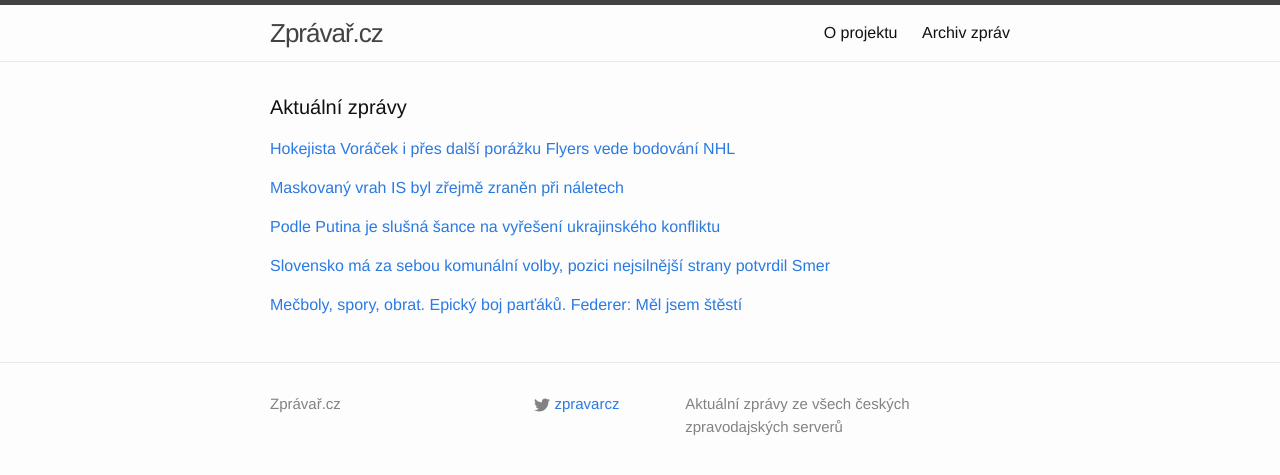
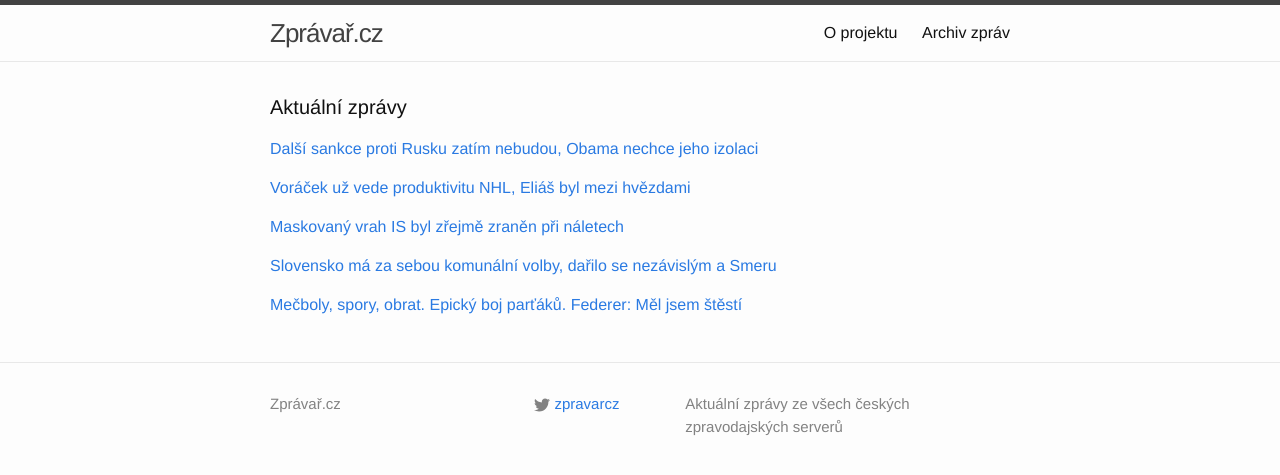
Before and after one commit to adliska/zpravar, a Jekyll site: the page built from index.html, in a window 1280 px wide. Shown: the top 475 px of the page. Built offline with Jekyll 4.4.1, drawn with Linux system fonts in a browser that asks for light colours; some of the changed lines change nothing that is shown.

Commit message:
zpravar news update

```diff
--- a/index.html
+++ b/index.html
@@ -5,9 +5,22 @@ layout: default
 <div class="home">
     <h1 class="page-heading">Aktuální zprávy</h1>
 
-<p><a href="javascript:;" onclick="toggle_visibility('zpravy0')">Hokejista Voráček i přes další porážku Flyers vede bodování NHL</a></p>
+<p><a href="javascript:;" onclick="toggle_visibility('zpravy0')">Další sankce proti Rusku zatím nebudou, Obama nechce jeho izolaci</a></p>
 <div id="zpravy0" style="display:none">
 <ul>
+<li><a href=http://www.novinky.cz/zahranicni/amerika/353646-dalsi-sankce-proti-rusku-zatim-nebudou-obama-nechce-jeho-izolaci.html>Další sankce proti Rusku zatím nebudou, Obama nechce jeho izolaci - www.novinky.cz</a></li>
+<li><a href=http://www.ceskenoviny.cz/zpravy/zpravy/rusko-se-v-brisbane-dockalo-kritiky-dalsi-sankce-se-neplanuji/1147848>Rusko se v Brisbane dočkalo kritiky, další sankce se neplánují  - www.ceskenoviny.cz</a></li>
+<li><a href=http://zpravy.idnes.cz/obama-o-sankcich-vuci-rusku-dds-/zahranicni.aspx?c=A141116_083805_zahranicni_cen>Sankce proti Rusku jsou zatím dostačující, řekl prezident Obama - zpravy.idnes.cz</a></li>
+<li><a href=http://www.tyden.cz/rubriky/zahranici/rusko-a-okoli/putin-opustil-summit-g20-predcasne-pry-kvuli-dlouhe-ceste_324418.html>Putin opustil summit G20 předčasně, prý kvůli dlouhé cestě - www.tyden.cz</a></li>
+<li><a href=http://www.lidovky.cz/podle-putina-je-slusna-sance-na-vyreseni-ukrajinskeho-konfliktu-px4-/zpravy-svet.aspx?c=A141116_074114_ln_zahranici_mct>Podle Putina je slušná šance na vyřešení ukrajinského konfliktu  - www.lidovky.cz</a></li>
+<li><a href=http://www.novinky.cz/zahranicni/svet/353642-putin-veri-ze-je-slusna-sance-na-vyreseni-ukrajinske-krize.html>Putin věří, že je slušná šance na vyřešení ukrajinské krize - www.novinky.cz</a></li>
+<li><a href=http://zpravy.idnes.cz/putin-o-ukrajine-0ki-/zahranicni.aspx?c=A141116_071008_zahranicni_cen>Putin mluví o slušné šanci na ukončení konfliktu na Ukrajině - zpravy.idnes.cz</a></li>
+<li><a href=http://www.ceskenoviny.cz/zpravy/zpravy/usa-japonsko-a-australie-odsoudily-ruskou-anexi-krymu/1147848>USA, Japonsko a Austrálie odsoudily ruskou anexi Krymu - www.ceskenoviny.cz</a></li>
+</ul>
+</div><p><a href="javascript:;" onclick="toggle_visibility('zpravy1')">Voráček už vede produktivitu NHL, Eliáš byl mezi hvězdami</a></p>
+<div id="zpravy1" style="display:none">
+<ul>
+<li><a href=http://www.sportovninoviny.cz/zpravy/voracek-uz-vede-produktivitu-nhl-elias-byl-mezi-hvezdami/1147860>Voráček už vede produktivitu NHL, Eliáš byl mezi hvězdami - www.sportovninoviny.cz</a></li>
 <li><a href=http://www.rozhlas.cz/_zprava/hokejista-voracek-i-pres-dalsi-porazku-flyers-vede-bodovani-nhl--1421163>Hokejista Voráček i přes další porážku Flyers vede bodování NHL - www.rozhlas.cz</a></li>
 <li><a href=http://www.denik.cz/hokej/voracek-se-dostal-do-cela-produktivity-nhl-elias-mezi-hvezdami-20141116.html>Voráček se dostal do čela produktivity NHL, Eliáš mezi hvězdami - www.denik.cz</a></li>
 <li><a href=http://hokej.idnes.cz/voracek-preskocil-crosbyho-df7-/nhl.aspx?c=A141115_221239_nhl_Mkr>Voráček přeskočil Crosbyho v bodování NHL, Hemský se konečně prosadil - hokej.idnes.cz</a></li>
@@ -15,8 +28,8 @@ layout: default
 <li><a href=http://sport.aktualne.cz/voracek-v-noci-zase-zaril-a-uz-vede-produktivitu-cele-nhl/r~d757d65c6d5411e4b6d20025900fea04/>Voráček v noci zase zářil a už vede produktivitu celé NHL - sport.aktualne.cz</a></li>
 <li><a href=http://sport.aktualne.cz/tlusty-a-hemsky-bodovali-jejich-tymy-vsak-prohraly/r~b3fa94a06d2311e49bec0025900fea04/>Tlustý a Hemský bodovali, jejich týmy však prohrály - sport.aktualne.cz</a></li>
 </ul>
-</div><p><a href="javascript:;" onclick="toggle_visibility('zpravy1')">Maskovaný vrah IS byl zřejmě zraněn při náletech</a></p>
-<div id="zpravy1" style="display:none">
+</div><p><a href="javascript:;" onclick="toggle_visibility('zpravy2')">Maskovaný vrah IS byl zřejmě zraněn při náletech</a></p>
+<div id="zpravy2" style="display:none">
 <ul>
 <li><a href=http://www.ceskatelevize.cz/ct24/svet/292572-maskovany-vrah-is-byl-zrejme-zranen-pri-naletech/>Maskovaný vrah IS byl zřejmě zraněn při náletech - www.ceskatelevize.cz</a></li>
 <li><a href=http://echo24.cz/a/wpZfK>Islamista 'John', který podřízl rukojmí, byl prý zraněn - echo24.cz</a></li>
@@ -24,17 +37,10 @@ layout: default
 <li><a href=http://www.novinky.cz/zahranicni/blizky-a-stredni-vychod/353641-pri-naletu-na-pozice-islamskeho-statu-byl-zranen-i-vrah-zapadnich-rukojmich.html>Při náletu na pozice Islámského státu byl zraněn i vrah západních rukojmích - www.novinky.cz</a></li>
 <li><a href=http://www.ceskenoviny.cz/zpravy/zpravy/vrah-zapadnich-rukojmich-islamskeho-statu-byl-pry-zranen/1147849>Vrah západních rukojmích Islámského státu byl prý zraněn - www.ceskenoviny.cz</a></li>
 </ul>
-</div><p><a href="javascript:;" onclick="toggle_visibility('zpravy2')">Podle Putina je slušná šance na vyřešení ukrajinského konfliktu </a></p>
-<div id="zpravy2" style="display:none">
-<ul>
-<li><a href=http://www.lidovky.cz/podle-putina-je-slusna-sance-na-vyreseni-ukrajinskeho-konfliktu-px4-/zpravy-svet.aspx?c=A141116_074114_ln_zahranici_mct>Podle Putina je slušná šance na vyřešení ukrajinského konfliktu  - www.lidovky.cz</a></li>
-<li><a href=http://www.novinky.cz/zahranicni/svet/353642-putin-veri-ze-je-slusna-sance-na-vyreseni-ukrajinske-krize.html>Putin věří, že je slušná šance na vyřešení ukrajinské krize - www.novinky.cz</a></li>
-<li><a href=http://zpravy.idnes.cz/putin-o-ukrajine-0ki-/zahranicni.aspx?c=A141116_071008_zahranicni_cen>Putin mluví o slušné šanci na ukončení konfliktu na Ukrajině - zpravy.idnes.cz</a></li>
-<li><a href=http://www.ceskenoviny.cz/zpravy/zpravy/usa-japonsko-a-australie-odsoudily-ruskou-anexi-krymu/1147848>USA, Japonsko a Austrálie odsoudily ruskou anexi Krymu - www.ceskenoviny.cz</a></li>
-</ul>
-</div><p><a href="javascript:;" onclick="toggle_visibility('zpravy3')">Slovensko má za sebou komunální volby, pozici nejsilnější strany potvrdil Smer</a></p>
+</div><p><a href="javascript:;" onclick="toggle_visibility('zpravy3')">Slovensko má za sebou komunální volby, dařilo se nezávislým a Smeru</a></p>
 <div id="zpravy3" style="display:none">
 <ul>
+<li><a href=http://www.ceskatelevize.cz/ct24/svet/292573-slovensko-ma-za-sebou-komunalni-volby-darilo-se-nezavislym-a-smeru/>Slovensko má za sebou komunální volby, dařilo se nezávislým a Smeru - www.ceskatelevize.cz</a></li>
 <li><a href=http://www.ceskatelevize.cz/ct24/svet/292573-slovensko-ma-za-sebou-komunalni-volby-pozici-nejsilnejsi-strany-potvrdil-smer/>Slovensko má za sebou komunální volby, pozici nejsilnější strany potvrdil Smer - www.ceskatelevize.cz</a></li>
 <li><a href=http://www.ceskenoviny.cz/zpravy/zpravy/ve-volbach-v-bratislave-neuspel-primator-ftacnik-ani-knazko/1147853>Ve volbách v Bratislavě neuspěl primátor Ftáčnik ani Kňažko - www.ceskenoviny.cz</a></li>
 <li><a href=http://zpravy.idnes.cz/volby-v-bratislave-0ag-/zahranicni.aspx?c=A141116_070310_zahranicni_cen>Kňažko neuspěl po prezidentských volbách ani v boji o Bratislavu - zpravy.idnes.cz</a></li>
```
